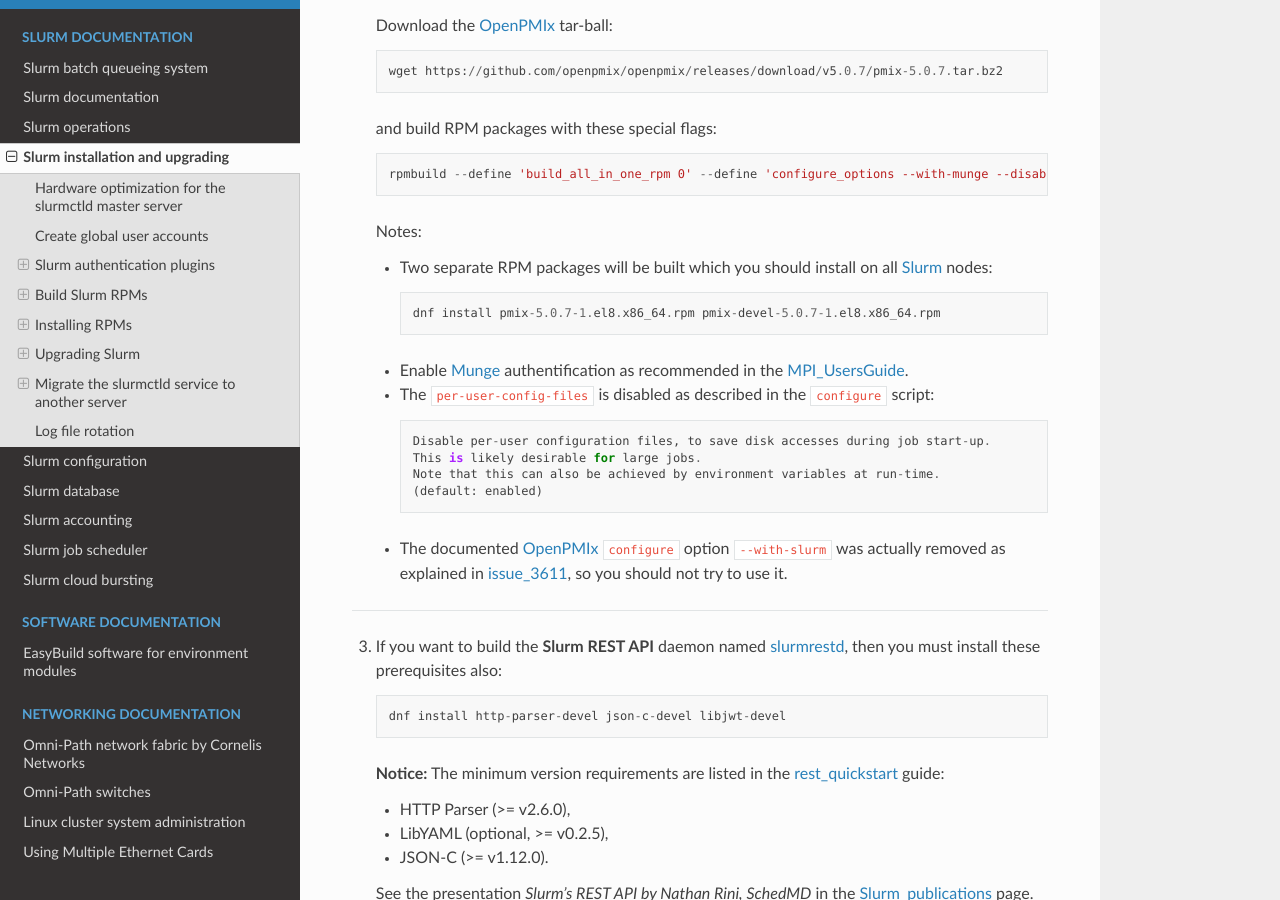
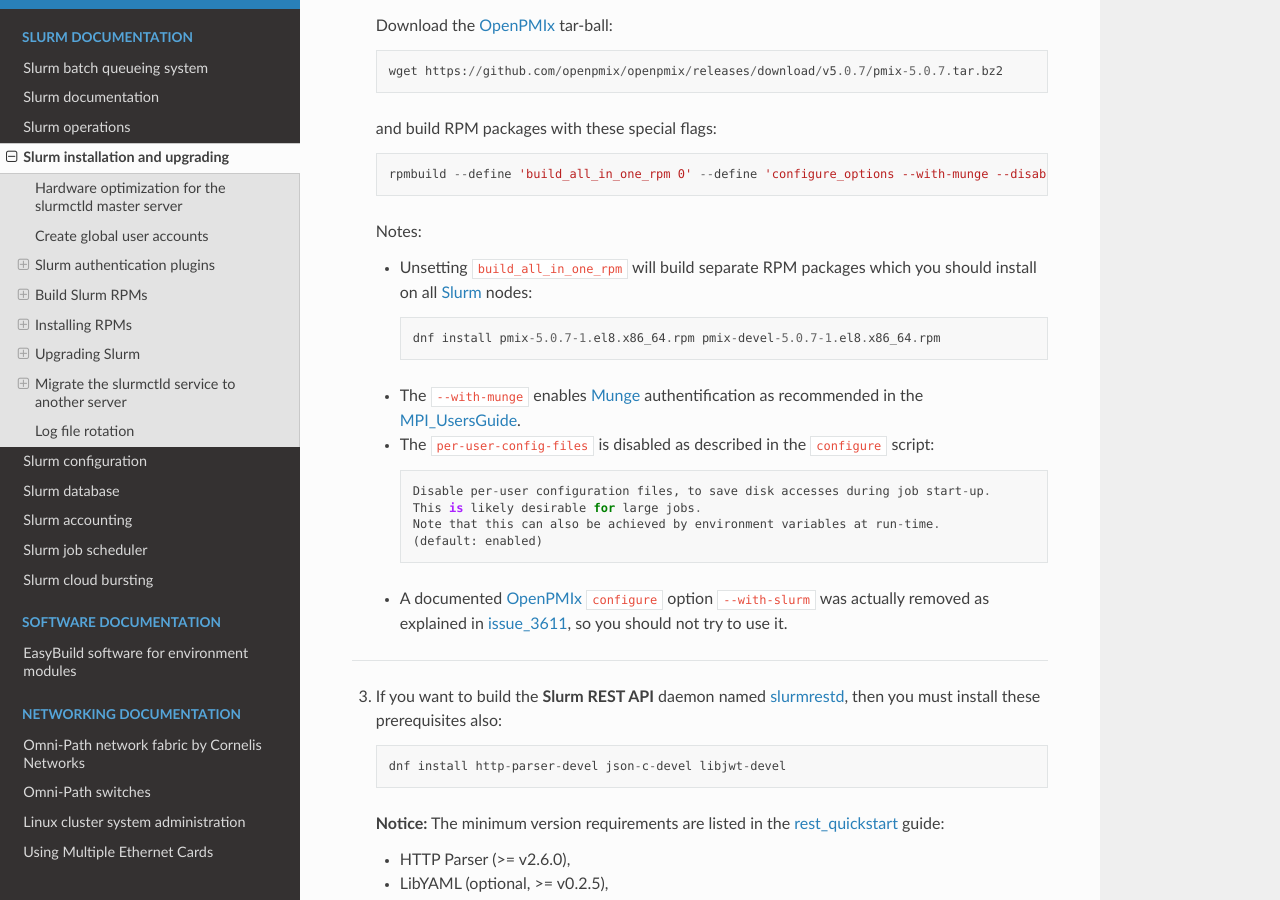
Before and after one commit to OleHolmNielsen/Niflheim_system, a Sphinx documentation site: the page built from docs/Slurm_installation.rst, in a window 1280 px wide and 900 px high, scrolled down 9632 px. Built offline with Sphinx 7.4.7 and the Read the Docs theme 3.1.0, drawn with Linux system fonts in a browser that asks for light colours.

Commit message:
Minor edit

```diff
--- a/docs/Slurm_installation.rst
+++ b/docs/Slurm_installation.rst
@@ -434,11 +434,11 @@
 
    Notes:
 
-   * Two separate RPM packages will be built which you should install on all Slurm_ nodes::
+   * Unsetting ``build_all_in_one_rpm`` will build separate RPM packages which you should install on all Slurm_ nodes::
 
        dnf install pmix-5.0.7-1.el8.x86_64.rpm pmix-devel-5.0.7-1.el8.x86_64.rpm
 
-   * Enable Munge_ authentification as recommended in the MPI_UsersGuide_.
+   * The ``--with-munge`` enables Munge_ authentification as recommended in the MPI_UsersGuide_.
 
    * The ``per-user-config-files`` is disabled as described in the ``configure`` script::
 
```
Also changed, not shown: other parts of docs/Slurm_installation.rst (+1 -1 lines).
